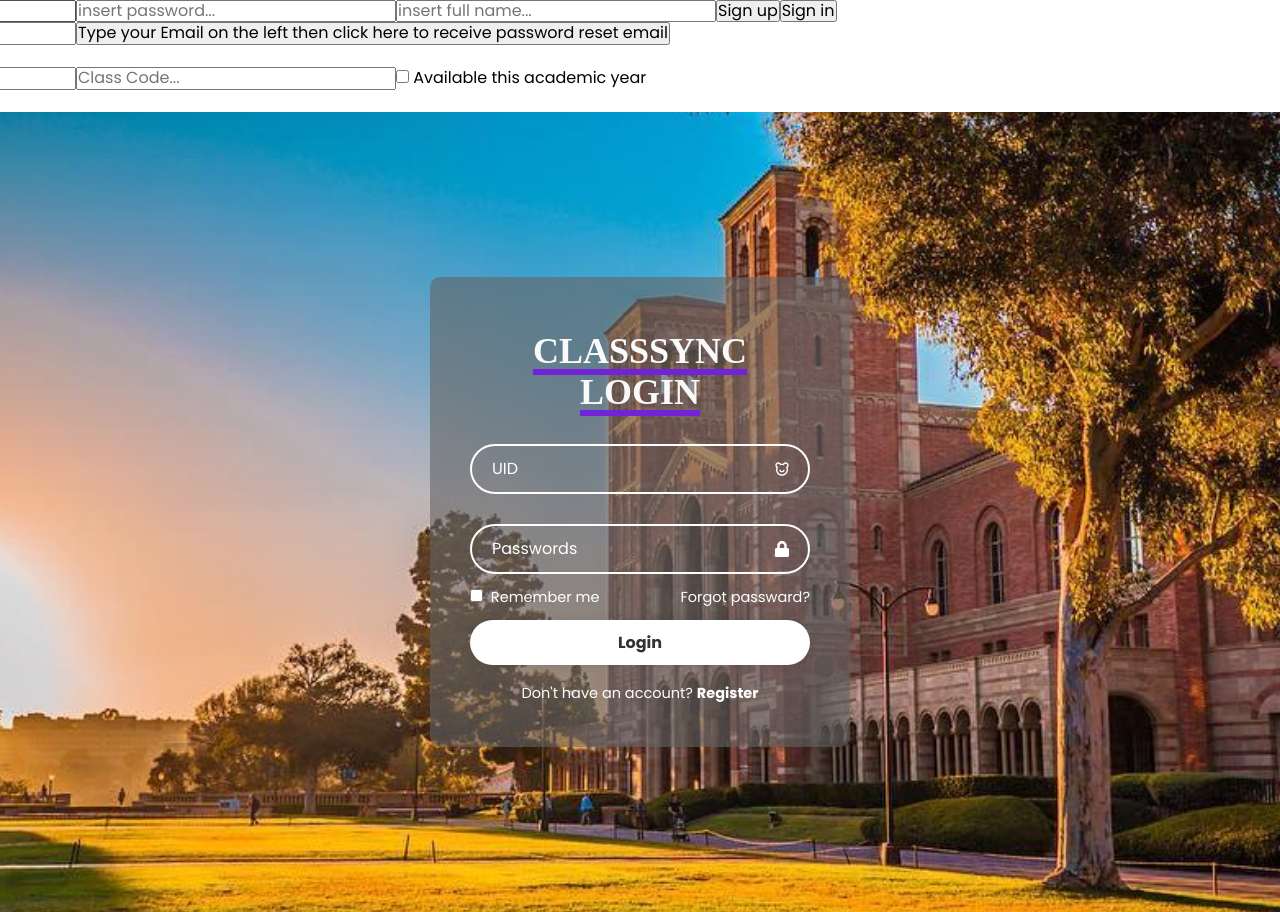
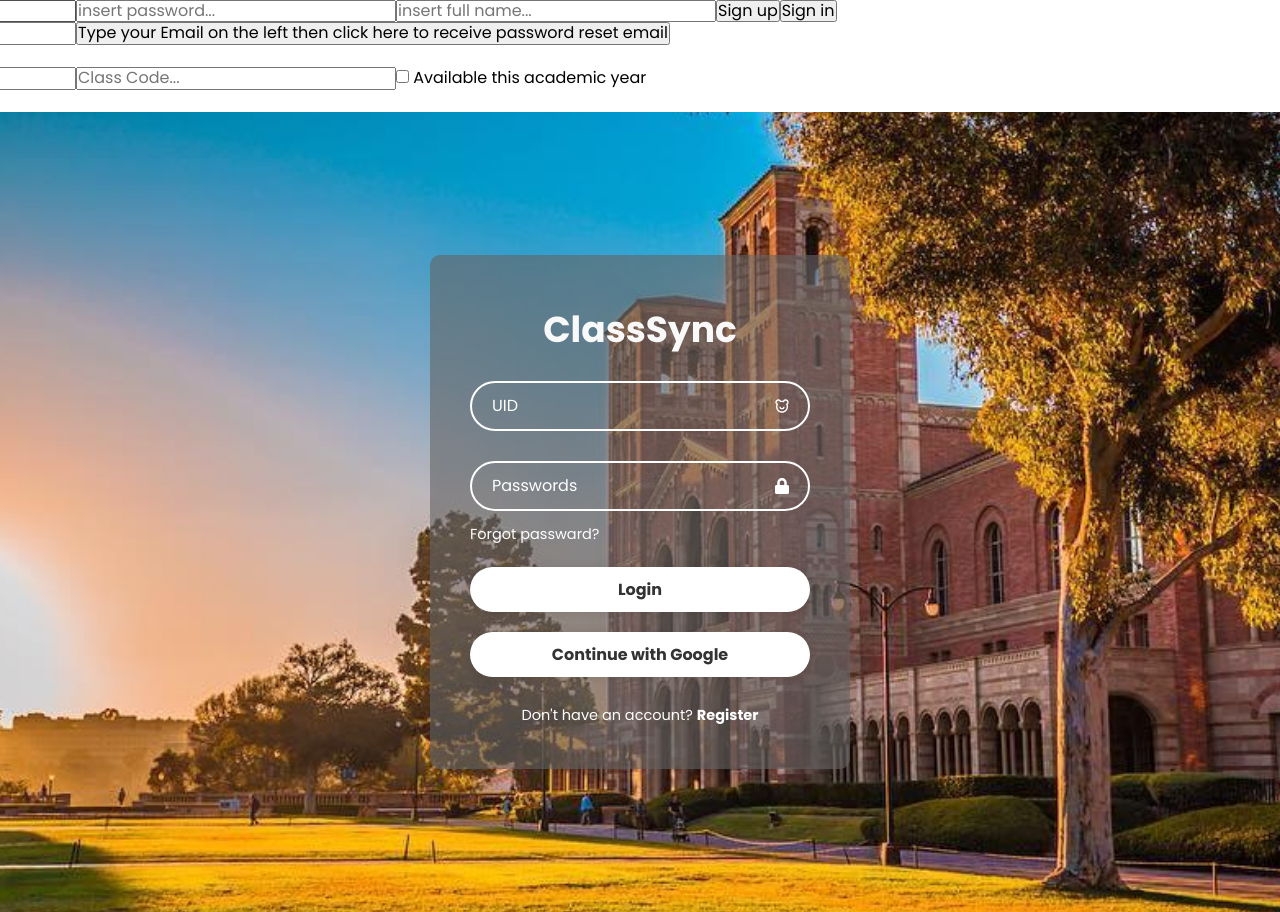
Before and after one commit to Dice-k5599/CS35L_Final_Project, a React (Create React App) app in the folder react_dars_website/: page / in a window 1280 px wide. Shown: the top 912 px of the page. Built offline with nearby package versions, Linux system fonts and the light colour scheme; a web font is replaced by a local one.

Commit message:
Added a Google Login Button

```diff
--- a/react_dars_website/src/Components/Pages/login.css
+++ b/react_dars_website/src/Components/Pages/login.css
@@ -31,6 +31,13 @@
 }
 
 .wrapper h1{
+    font-family: 'Poppins', sans-serif;
+    -webkit-font-smoothing: antialiased;
+    -moz-osx-font-smoothing: grayscale;
+    display: flex;
+    justify-content: center;
+    text-transform: none;
+    text-decoration: none;
     font-size: 36px;
     text-align: center;
 
@@ -99,7 +106,7 @@
 }
 
 /* style for the button */
-.wrapper button{
+.wrapper .allButton button{
     width: 100%;
     height: 45px;
     background: #fff;
@@ -112,6 +119,7 @@
     font-size: 16px;
     color: #333;
     font-weight: 700;
+    margin: 10px auto;
 }
  /* register link and line */
 .wrapper .register-link{
--- a/react_dars_website/src/Components/Pages/login.js
+++ b/react_dars_website/src/Components/Pages/login.js
@@ -17,7 +17,7 @@
                 <div className = "wrapper">
                     <form action = "">
                         {/* Heading 1 */}
-                        <h1>ClassSync Login</h1>
+                        <h1>ClassSync</h1>
 
                         {/* username box */}
                         <div className = "input-box">
@@ -34,18 +34,27 @@
 
                         <div className = "remember-forgot">
                             {/* checkbox */}
-                            <label><input type = "checkbox" /> Remember me</label>
+                            {/*<label><input type = "checkbox" /> Remember me</label>*/}
                             {/* link to forgot pw page */}
                             {/* NEED CHANGE, so far the forgot link take to google homepage */}
                             <a href = "https://www.google.com.tw/?hl=zh-TW"> Forgot passward?</a>
                         </div>
 
-                        {/* Login button takes to next page (about) */}
-                        <button
-                            onClick={() => {
-                            navigate("/temp");
-                        }}>
-                            Login</button>
+                        {/* Login button takes to next page (Temp) */}
+                        <div className = "allButton">
+                            <button
+                                onClick={() => {
+                                navigate("/temp");
+                            }}>
+                                Login</button>
+
+                            {/* Google Login button takes to next page (Temp) */}
+                            <button
+                                onClick={() => {
+                                    navigate("/temp");
+                                }}>
+                                    Continue with Google</button>
+                        </div>
 
                         <div className = "register-link">
                             {/* link to create account */}
```
